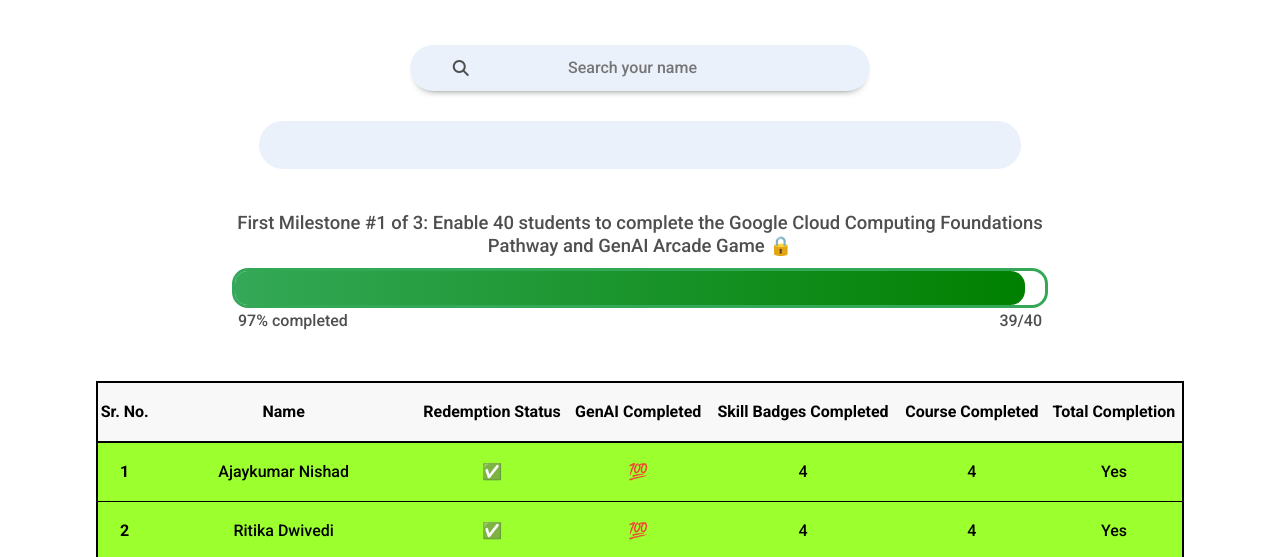
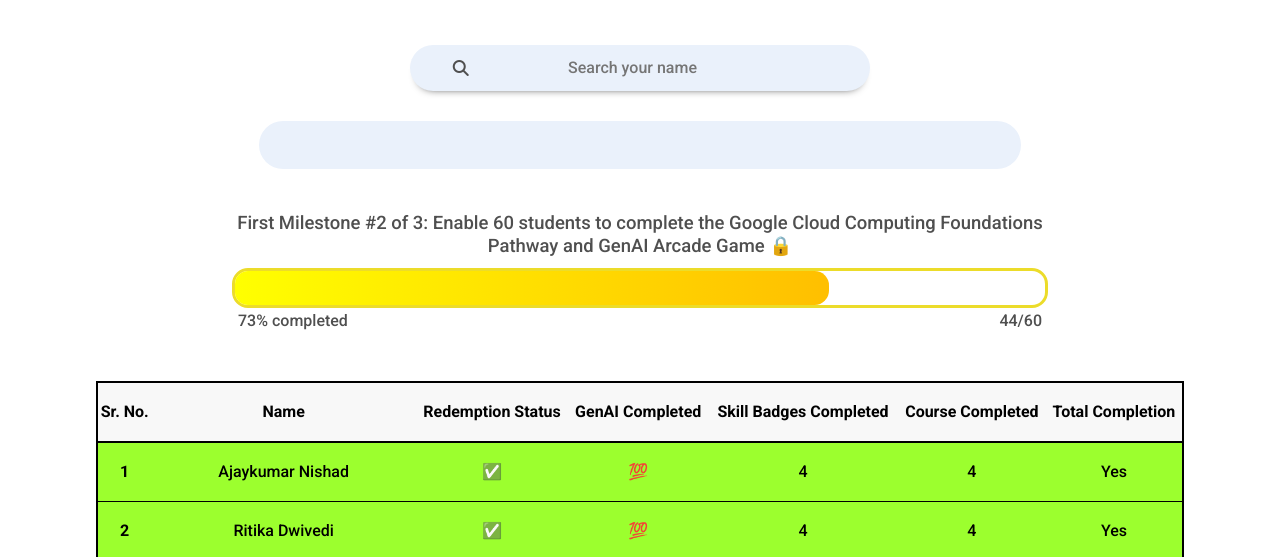
Before and after one commit to ajay0175/GDSCxTEC-GCSJ-Tracker, a plain HTML site: page index.html in a window 1280 px wide. Shown: the part 238-795 px from the top of the page. Drawn offline with nearby package versions, Linux system fonts and the light colour scheme.

Commit message:
data updated and update in progress bar  and its milestone

```diff
--- a/index.html
+++ b/index.html
@@ -66,7 +66,7 @@
 
       <div class="progress-box">
         <h6>
-          First Milestone #1 of 3: Enable 40 students to complete the Google
+          First Milestone #2 of 3: Enable 60 students to complete the Google
           Cloud Computing Foundations Pathway and GenAI Arcade Game 🔒
         </h6>
         <div class="progress">
--- a/script.js
+++ b/script.js
@@ -8,7 +8,7 @@ const progressLabelRight = document.querySelector(
   ".progress-box .progress-bar-details .right"
 );
 
-let totalCount = 40;
+let totalCount = 60;
 let totalCompletionsYesCount = 0;
 
 function changeWidth() {
--- a/style.css
+++ b/style.css
@@ -164,7 +164,7 @@ h4 {
 
 .main-content .progress-box .progress {
   background-color: white;
-  border: 3px solid var(--green);
+  border: 3px solid rgb(236, 220, 42);
   border-radius: 1rem;
   height: 2.5rem;
   width: 75%;
@@ -172,7 +172,7 @@ h4 {
 }
 
 .main-content .progress-box .progress .progress-bar {
-  background-image: repeating-linear-gradient(to right, var(--green), green);
+  background-image: repeating-linear-gradient(to right, yellow, var(--gyellow));
   border-top-right-radius: 0.9rem;
   border-bottom-right-radius: 0.9rem;
   height: 100%;
```
Also changed, not shown: data.json.
